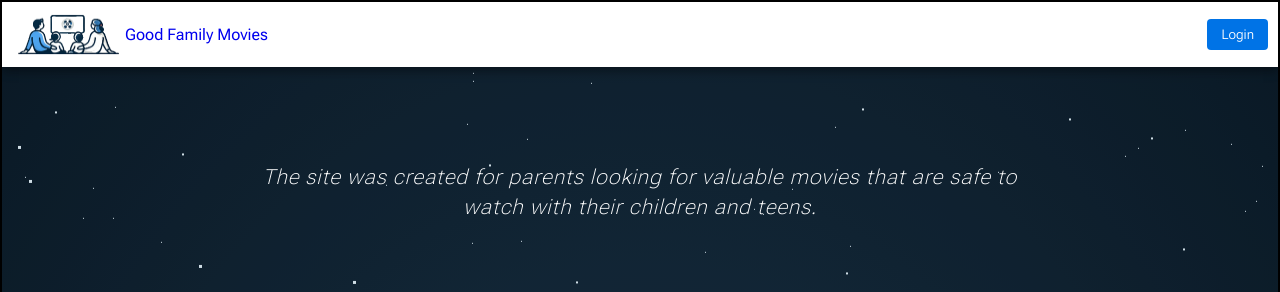
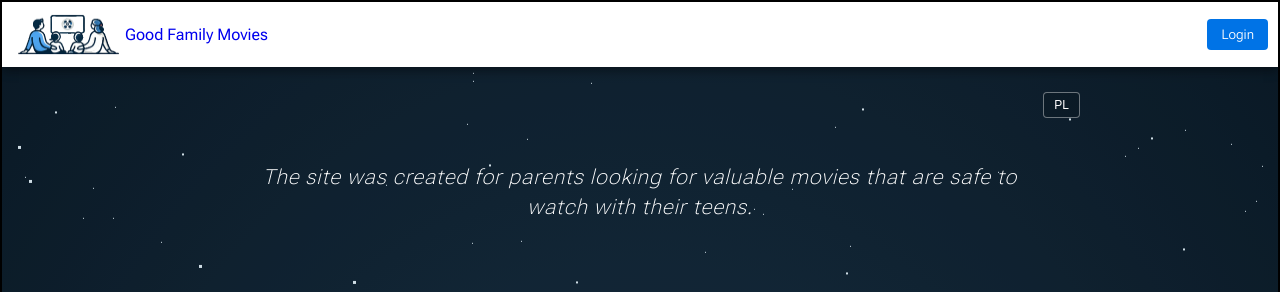
Before and after one commit to artur-IT/Our-Family-Films, a Next.js app: page / in a window 1280 px wide. Shown: the top 292 px of the page. Built offline with nearby package versions, Linux system fonts and the light colour scheme; no server answers; the database is empty.

Commit message:
add change Hero description to PL/EN

```diff
--- a/src/components/Hero/Hero.module.css
+++ b/src/components/Hero/Hero.module.css
@@ -67,3 +67,21 @@
     line-height: 1.3rem;
   }
 }
+.languageToggle {
+  position: absolute;
+  top: -25px;
+  right: -40px;
+  background-color: rgba(0, 0, 0, 0.1);
+  border: 1px solid rgba(255, 255, 255, 0.4);
+  color: white;
+  padding: 5px 10px;
+  border-radius: 4px;
+  cursor: pointer;
+  font-size: 12px;
+  transition: all 0.3s ease;
+  z-index: 10;
+}
+
+.languageToggle:hover {
+  background-color: rgba(255, 255, 255, 0.3);
+}
--- a/src/components/Hero/Hero.tsx
+++ b/src/components/Hero/Hero.tsx
@@ -1,9 +1,10 @@
 "use client";
 import style from "@/components/Hero/Hero.module.css";
-import React from "react";
+import React, { useState } from "react";
 
 export const Hero = () => {
-  const [currentSlide, setCurrentSlide] = React.useState(0);
+  const [currentSlide, setCurrentSlide] = useState(0);
+  const [language, setLanguage] = useState("en");
 
   React.useEffect(() => {
     const timer = setInterval(() => {
@@ -13,8 +14,29 @@ export const Hero = () => {
     return () => clearInterval(timer);
   }, []);
 
+  const content = {
+    en: [
+      "The site was created for parents looking for valuable movies that are safe to watch with their teens.",
+      "These are films that we watched with our teenage children. The movies clearly show what is good and what is evil, and they promote Christian values like family, friendship, love, hope, helping those in need, sacrifice, and respect for others.",
+      "films that are suitable for all the family. We want to avoid films with stupid violence, bad language, scenes that are too sexual, films that are controversial, or films that do not follow basic moral rules",
+    ],
+    pl: [
+      "Strona została stworzona dla rodziców poszukujących wartościowych filmów, które można bezpiecznie oglądać z nastolatkami.",
+      "To filmy, które oglądaliśmy z naszymi nastoletnimi dziećmi. Filmy wyraźnie pokazują, co jest dobre, a co złe, oraz promują chrześcijańskie wartości, takie jak rodzina, przyjaźń, miłość, nadzieja, pomoc potrzebującym, poświęcenie i szacunek dla innych.",
+      "Filmy odpowiednie dla całej rodziny. Chcemy unikać filmów z bezsensowną przemocą, wulgarnym językiem, zbyt seksualnymi scenami, filmów kontrowersyjnych lub takich, które nie przestrzegają podstawowych zasad moralnych",
+    ],
+  };
+
+  const toggleLanguage = () => {
+    setLanguage((prev) => (prev === "en" ? "pl" : "en"));
+  };
+
   return (
     <div className={style.hero}>
+      <button onClick={toggleLanguage} className={style.languageToggle}>
+        {language === "en" ? "PL" : "EN"}
+      </button>
+
       {[0, 1, 2].map((slideIndex) => (
         <div
           key={slideIndex}
@@ -25,17 +47,7 @@ export const Hero = () => {
             transition: "opacity 1s ease-in-out, visibility 1s ease-in-out",
           }}
         >
-          {slideIndex === 0 && (
-            <>The site was created for parents looking for valuable movies that are safe to watch with their children and teens.</>
-          )}
-          {slideIndex === 1 && (
-            <>
-              These are films that we watched with our teenage children. The movies clearly show what is good and what is evil, and they
-              promote Christian values like family, friendship, love, hope, helping those in need, sacrifice, and respect for others.
-            </>
-          )}
-          {slideIndex === 2 &&
-            "films that are suitable for all the family. We want to avoid films with stupid violence, bad language, scenes that are too sexual, films that are controversial, or films that do not follow basic moral rules"}
+          {content[language as keyof typeof content]?.[slideIndex] || content["en"][slideIndex]}
         </div>
       ))}
     </div>
```
